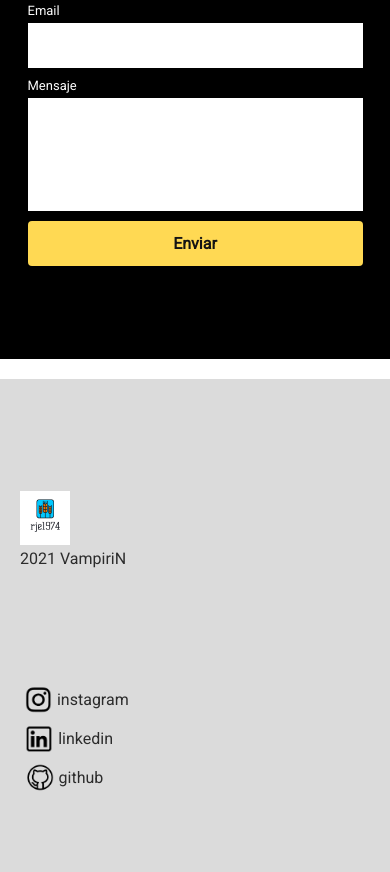
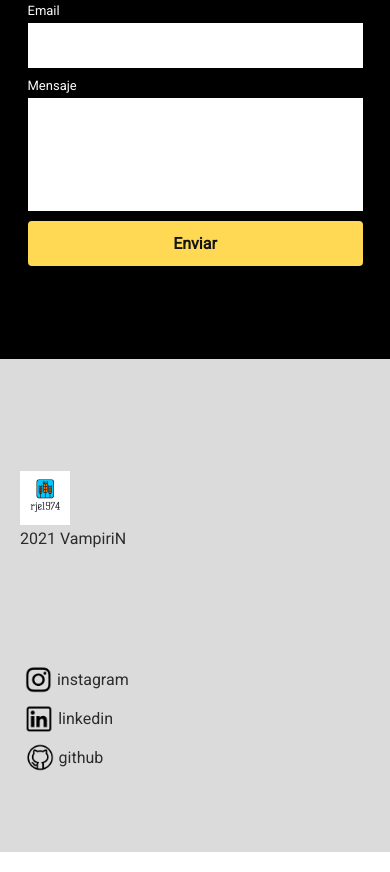
Before and after one commit to rje1974/apx-modulo3-css, a plain HTML site: page index.html in a window 390 px wide. Shown: the part 2808-3680 px from the top of the page. Drawn offline with nearby package versions, Linux system fonts and the light colour scheme.

Commit message:
Acondicionado

```diff
--- a/index.css
+++ b/index.css
@@ -298,6 +298,10 @@
 
     .pie-cosas {
 
+        display: flex;
+        flex-direction: column;
+        justify-content: space-evenly;
+        padding: 0px 0px 0px 20px;
         height: 100%;
         font-family: Roboto;
         font-style: normal;
@@ -305,14 +309,10 @@
         font-size: 16px;
         line-height: 19px;
         color: #2C2C2C;
-        margin: 20px;
-        display: flex;
-        flex-direction: column;
-        justify-content: space-evenly;
     }
 
     .redes-sociales-conjunto {
-        width: 375px;
+        width: 100%;
         height: 80px;
         display: flex;
         flex-direction: column;
@@ -321,7 +321,7 @@
     }
 
     .redes-sociales {
-        width: 375px;
+        width: 100%;
         height: 80px;
         display: flex;
         justify-content: start;
@@ -506,9 +506,9 @@
     }
 
     .mis-servicios-cosas {
+        display: flex;
+        height: 100%;
         width: 100%;
-        height: 100%;
-        display: flex;
         flex-direction: column;
         justify-content: space-evenly;
         align-items: center;
@@ -545,7 +545,7 @@
         justify-content: space-between;
         align-items: center;
         align-content: center;
-        margin:100px;
+        margin:80px;
     }
 
 
@@ -574,7 +574,7 @@
         text-align: center;
         color: #2C2C2C;
         margin:5px;
-        max-width: 250px;
+
     }
 
         .formulario{
```
